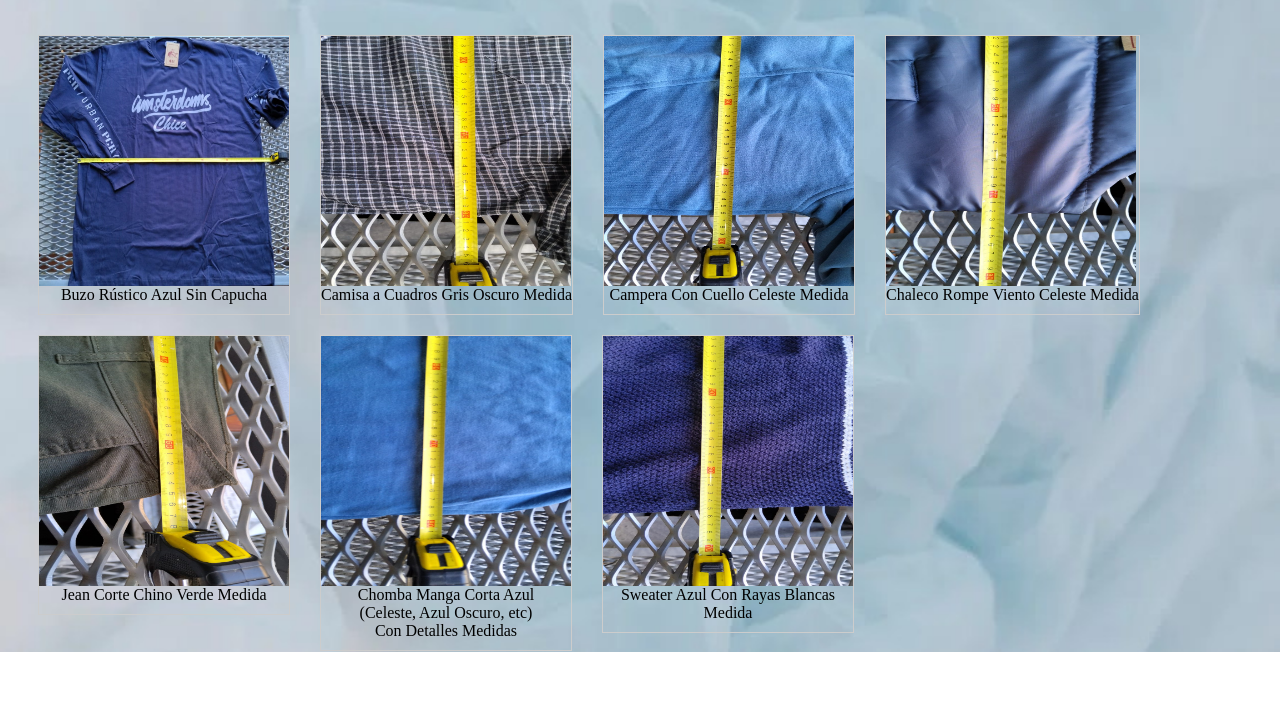
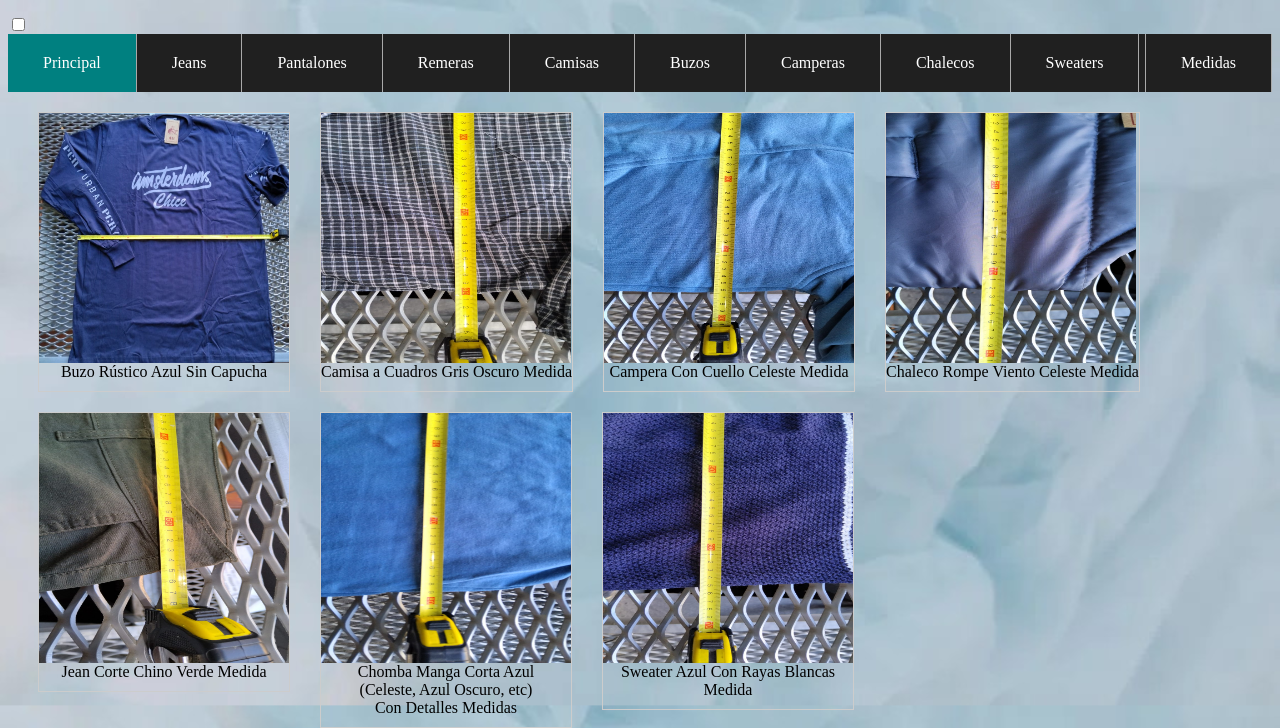
Before and after one commit to VampLeon/Charros-Talles-especiales, a plain HTML site: page Medidas.html in a window 1280 px wide. Shown: the part 148-876 px from the top of the page. Before the commit the page ends 800 px from the top, so only its background shows below. Drawn offline with Linux system fonts and the light colour scheme.

Commit message:
Update Medidas.html

```diff
--- a/Medidas.html
+++ b/Medidas.html
@@ -17,6 +17,25 @@
 
     <header>
         <h1 style="text-align:center;">Charros Talles Especiales <br>MEDIDAS</br></h1>
+
+    <input type="checkbox" id="bar">
+
+        <label for="bar" class="icon-menu"><a href="#" class="tit"></a></label>
+
+    <nav class="nav-bar">
+        <ul>
+            <li><a class="active" href="#Principal">Principal</a></li>
+            <li><a href="jeans.html">Jeans</a></li>
+            <li><a href="Pantalones.html">Pantalones</a></li>
+            <li><a href="Remeras.html">Remeras</a></li>
+            <li><a href="Camisas.html">Camisas</a></li>
+            <li><a href="Buzos.html">Buzos</a></li>
+            <li><a href="Camperas.html">Camperas</a></li>
+            <li><a href="Chalecos.html">Chalecos</a></li>
+            <li><a href="Sweaters.html">Sweaters</a></li>
+            <li style="float:right"><a href="Medidas.html">Medidas</a></li>
+        </ul>
+    </nav>
     </header>
 
 
```
